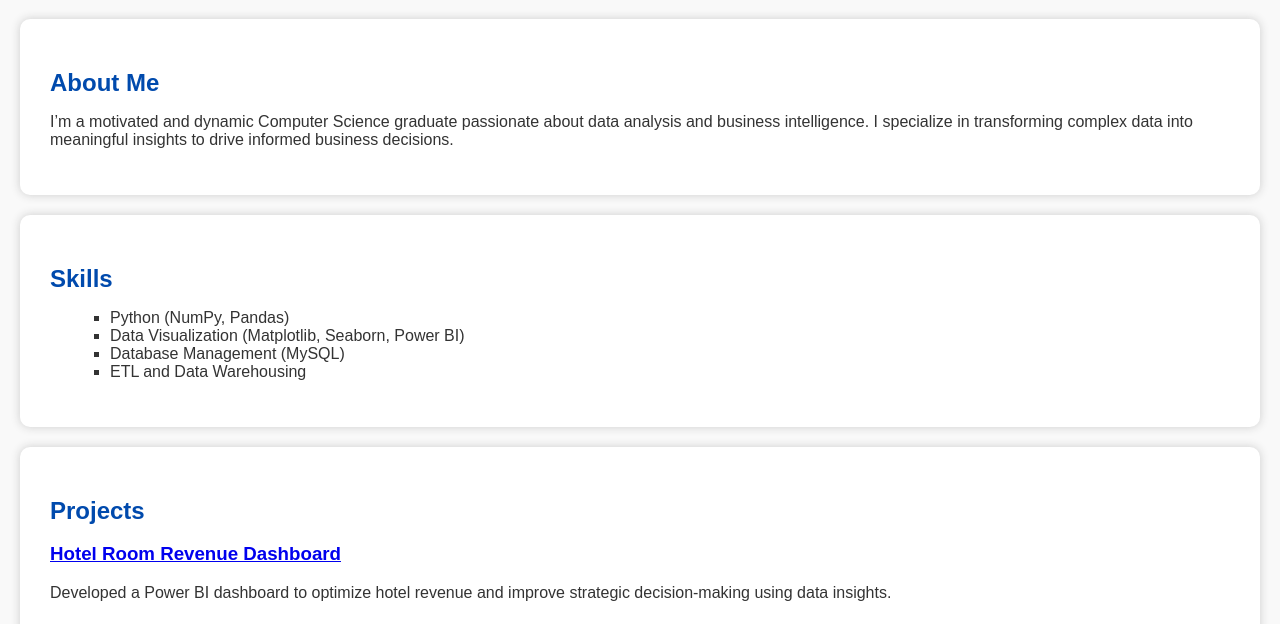
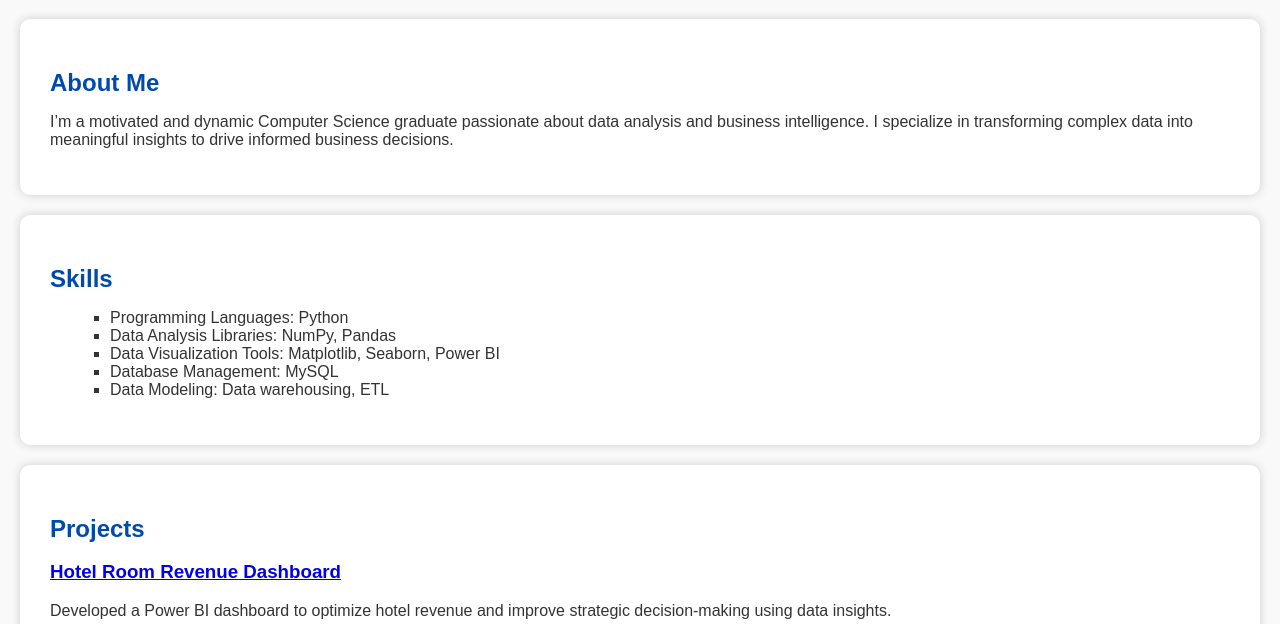
Before and after one commit to Venkat3250/PersonalWebsite, a plain HTML site: page index.html in a window 1280 px wide. Shown: the part 173-797 px from the top of the page. Drawn offline with Linux system fonts and the light colour scheme.

Commit message:
Update index.html

```diff
--- a/index.html
+++ b/index.html
@@ -31,10 +31,11 @@
   <section class="skills">
     <h2>Skills</h2>
     <ul>
-      <li>Python (NumPy, Pandas)</li>
-      <li>Data Visualization (Matplotlib, Seaborn, Power BI)</li>
-      <li>Database Management (MySQL)</li>
-      <li>ETL and Data Warehousing</li>
+      <li>  Programming Languages: Python</li>
+      <li>  Data Analysis Libraries: NumPy, Pandas</li>
+      <li>  Data Visualization Tools: Matplotlib, Seaborn, Power BI</li>
+      <li>  Database Management: MySQL</li>
+      <li>  Data Modeling: Data warehousing, ETL</li>
     </ul>
   </section>
 
```
